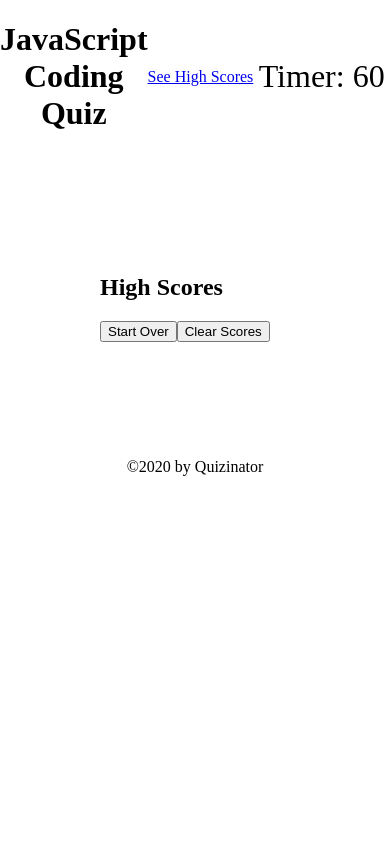
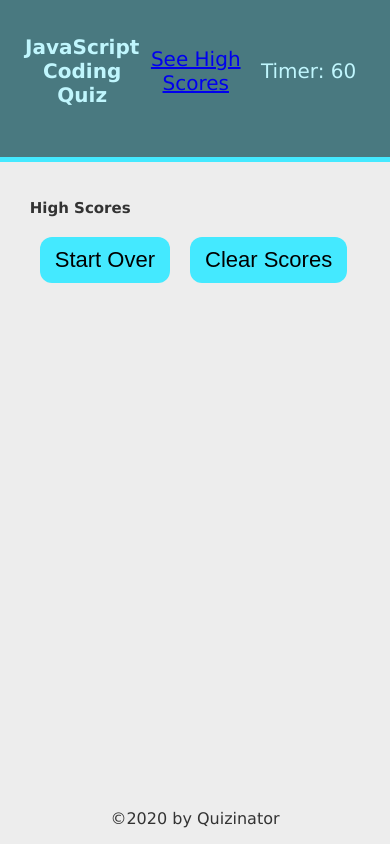
Before and after one commit to rolanduwxcc/ch4-code-quiz, a plain HTML site: page index.html in a window 390 px wide. Both pictures are taken after a click on the link "See High Scores". Drawn offline with Linux system fonts and the light colour scheme.

Commit message:
repurposed some Taskinator CSS to make it look better

```diff
--- a/assets/css/style.css
+++ b/assets/css/style.css
@@ -1,6 +1,27 @@
+/* A good bit of the CSS below is from the Taskinator project from class, especially for the header and body portions */
+* {
+    box-sizing: border-box;
+  }
+
+  :root {
+    --primary: #44e9ff;
+    --secondary: #497980;
+    --tertiary: rgb(192, 246, 253);
+    --grey: #333;
+    font-size: 62.5%;
+  }
+
 body {
-    margin: auto;
-    width: auto;
+    /* margin: auto;
+    width: auto; */
+    background: #ededed;
+    color: var(--grey);
+    margin: 0;
+    padding: 0;
+    display: flex;
+    min-height: 100vh;
+    flex-direction: column;
+    font-family: Verdana, Geneva, Tahoma, sans-serif;
 }
 ul {
     list-style-type: none;
@@ -10,12 +31,23 @@ header {
     justify-content: space-around;
     align-items: center;
     text-align: center;
+    background: var(--secondary);
+    padding: 30px 25px;
+    border-bottom: 5px solid var(--primary);
+}
 
-}
 header h1, header p {
     flex: 1;
-    font-size:xx-large;
+    color: var(--tertiary);
+    margin: 5px 0 20px;
+    font-size: 2rem;
 }
+
+p,
+li {
+  font-size: 1.6rem;
+}
+
 main {
     margin: 100px;
     align-items: baseline;
@@ -43,3 +75,74 @@ footer {
 footer p {
     flex: 1;
 }
+
+.page-content {
+    flex: 1;
+    display: flex;
+    flex-wrap: wrap;
+    justify-content: center;
+    margin: 25px auto;
+    width: 95%;
+  }
+
+  .question-wrapper, .score-wrapper {
+    flex: 1;
+    margin: 0 20px 20px;
+  }
+
+  .msg {
+    flex: 1;
+    margin: 0 20px 20px;
+    font-size: xx-large;
+    justify-self: flex-start;
+  }
+
+.btn {
+    margin: 1rem;
+    outline: none;
+    border: none;
+    display: inline-block;
+    padding: 10px 15px;
+    background: var(--primary);
+    font-size: 2.2rem;
+    border-radius: 12px;
+    position: relative;
+    top: -3px;
+    /* box-shadow: 0 3px var(--grey); */
+  }
+
+  .btn:hover {
+    box-shadow: 0 2px var(--grey);
+    top: -2px;
+  }
+  .btn:active {
+    box-shadow: 0 0px var(--grey);
+    top: 0;
+  }
+
+  input {
+    outline: none;
+    border: none;
+    padding: 12px;
+    width: 100%;
+    font-size: 2.2rem;
+    border: 2px solid var(--grey);
+    border-radius: 12px;
+  }
+
+  .score-item {
+    color: var(--grey);
+    padding: 5px 5px;
+    border: 2px solid var(--grey);
+    background: var(--tertiary);
+    border-radius: 12px;
+    margin-bottom: 20px;
+    text-align: center;
+  }
+
+  @media screen and (max-width: 980px) {
+    .question-wrapper, .score-wrapper, .msg {
+      flex-basis: 100%;
+    }
+
+  }
--- a/assets/js/script.js
+++ b/assets/js/script.js
@@ -7,7 +7,7 @@ var quizData = [
     },
     {
         Q: "The condition in an if/else statement is enclosed with __________.",
-        A: ["quotes", "curly brackets", "parenthesis-1", "square brackets"],
+        A: ["quotes", "curly brackets", "parenthesis", "square brackets"],
         C: "2"
     },
     {
@@ -52,6 +52,7 @@ var startPage = function() {
     //Button that starts the quiz
     var startQuizBtn = document.createElement("button");
     startQuizBtn.setAttribute("class","start-btn");
+    startQuizBtn.setAttribute("class","btn");
     startQuizBtn.setAttribute("onclick","startTheQuiz()");
     startQuizBtn.textContent = "Start Quiz";
 
@@ -100,13 +101,15 @@ var askQuestion = function(number) {
 
     //setup the ul/li/answers list element and and answers
     var answerChoicesEl = document.createElement("ul");
+    answerChoicesEl.setAttribute("class","answer-list");
     var answerList = element.A;
     for (let j = 0; j < answerList.length; j++) {
         const answer = answerList[j];
         var answerListItemEl = document.createElement("li");
+        answerListItemEl.setAttribute("class","answer-item");
         var answerBtnEl = document.createElement("button")
 
-        answerBtnEl.setAttribute("class","answer-btn");
+        answerBtnEl.setAttribute("class","answer-btn btn");
         answerBtnEl.setAttribute("data-task-id",j);
         answerBtnEl.textContent = answer;
 
@@ -154,7 +157,7 @@ var submitScore = function() {
 
     //setup a submit score button
     var submitBtn = document.createElement("button");
-    submitBtn.setAttribute("class","submit-score-btn");
+    submitBtn.setAttribute("class","submit-score-btn btn");
     submitBtn.textContent = "Submit Score";
     scoreWrapEl.appendChild(submitBtn);
 };
@@ -164,7 +167,7 @@ var saveScores = function() {
     // localStorage.setItem("tasks", tasks);
     var initialsEl = document.querySelector("input[name='ini']").value;
     if (!initialsEl) {
-        initialsEl = "ANONYMOUS"
+        initialsEl = "ANONYMOUS USER"
     }
 
     var scoreDataObj = {
@@ -192,13 +195,13 @@ var viewHighScores = function() {
 
     //get the buttons on the page
     var startOverBtn = document.createElement("button");
-    startOverBtn.setAttribute("class","restart-btn");
+    startOverBtn.setAttribute("class","restart-btn btn");
     startOverBtn.setAttribute("onclick","startOver()");
     startOverBtn.textContent = "Start Over";
     scoreWrapEl.appendChild(startOverBtn);
 
     var clearScoresBtn = document.createElement("button");
-    clearScoresBtn.setAttribute("class", "clear-scores-btn");
+    clearScoresBtn.setAttribute("class", "clear-scores-btn btn");
     clearScoresBtn.setAttribute("onclick","deleteScores()");
     clearScoresBtn.textContent = "Clear Scores";
     scoreWrapEl.appendChild(clearScoresBtn);
@@ -215,6 +218,7 @@ var viewHighScores = function() {
     for (let i = 0; i < scores.length; i++) {
         const element = scores[i];
         var scoreStringEl = document.createElement("li");
+        scoreStringEl.setAttribute("class","score-item");
         scoreStringEl.textContent =  element.initials + "  -  " + element.score;
         scoresListEl.appendChild(scoreStringEl);
     }
--- a/index.html
+++ b/index.html
@@ -12,7 +12,7 @@
 <body>
     <header>
         <h1 class="page-title">JavaScript Coding Quiz</h1>
-        <a href="javascript:void(0)" id="high-scores">See High Scores</a>
+        <p><a href="javascript:void(0)" id="high-scores">See High Scores</a></p>
         <p id="quiz-timer">Time: </p>
     </header>
 
@@ -21,7 +21,7 @@
         </section>
         <section class="score-wrapper">
         </section>
-        <div class="msg"></div>
+        <section class="msg"></section>
     </main>
 
 
```
